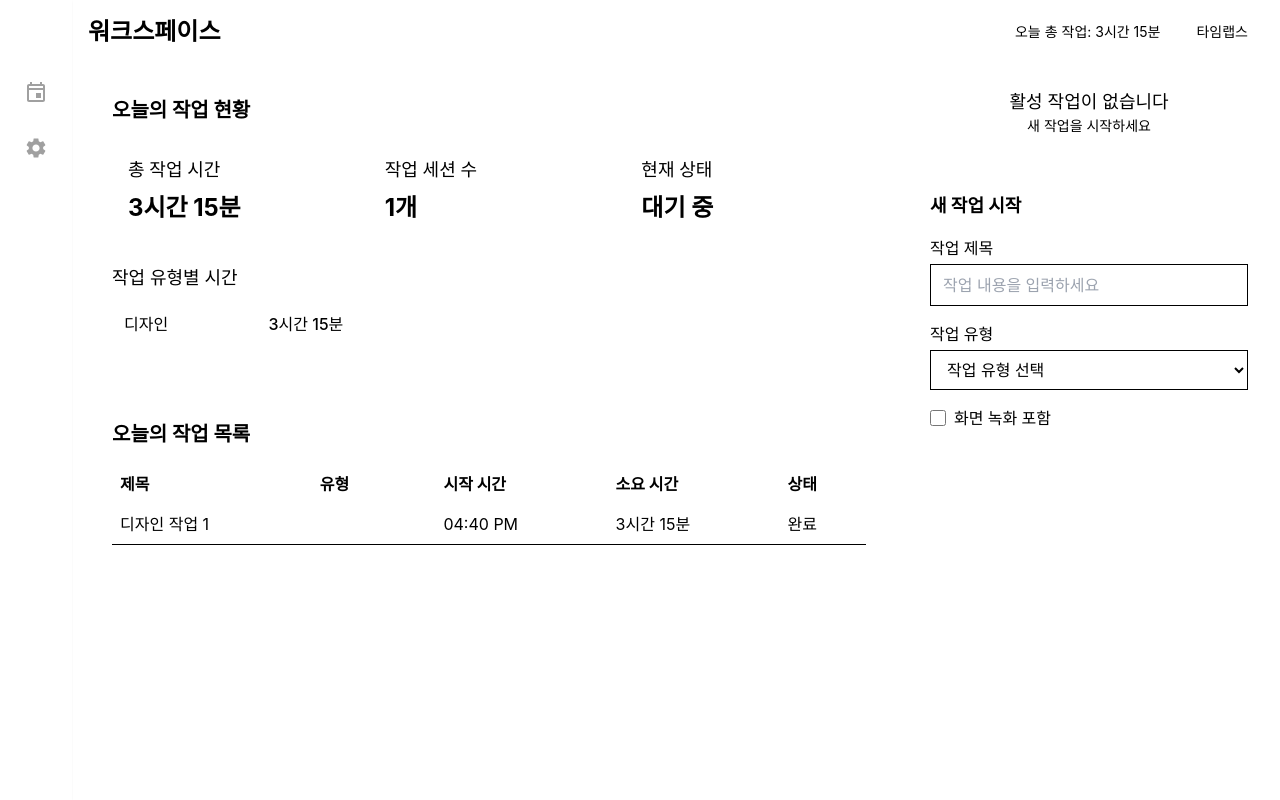
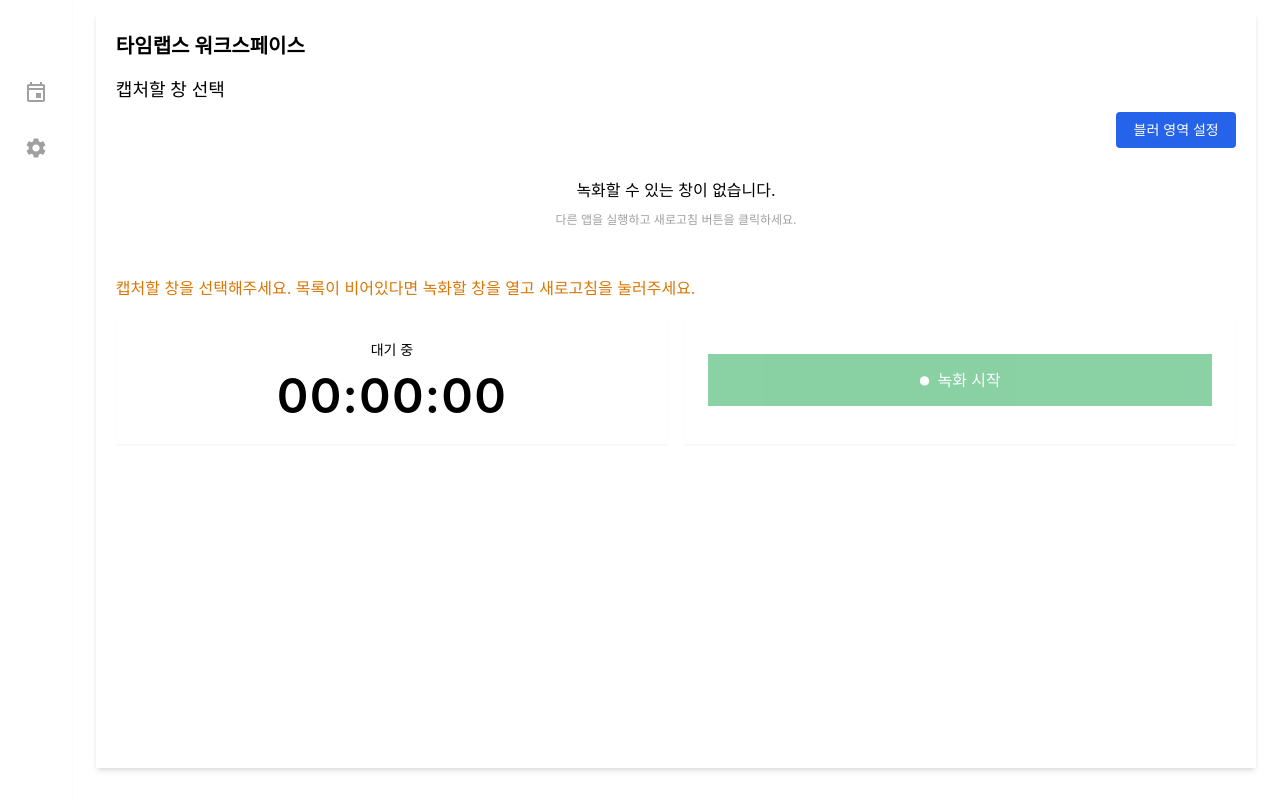
Before and after one commit to ChisaeHwang/dambi-frontend, a React (Create React App) app: page / in a window 1280 px wide. Both pictures are taken after a click on the element 36 px from the left and 36 px from the top of the page. Built offline with nearby package versions, Linux system fonts and the light colour scheme.

Commit message:
feat: 워크스페이스 카테고리 설정

```diff
--- a/src/features/timelapse/components/Timelapse.tsx
+++ b/src/features/timelapse/components/Timelapse.tsx
@@ -7,6 +7,8 @@ import TimelapseControls from "./TimelapseControls";
 import GeneratePrompt from "./GeneratePrompt";
 import BlurRegionSelector from "./BlurRegionSelector";
 import { BlurRegion } from "../types";
+import WorkspaceSessionForm from "./WorkspaceSessionForm";
+import { useWorkSession } from "../hooks/useWorkSession";
 
 const Timelapse: React.FC = () => {
   const {
@@ -28,9 +30,13 @@ const Timelapse: React.FC = () => {
     isStatusInitialized,
   } = useTimelapseGenerationCapture();
 
+  // WorkSession 관련 훅 추가
+  const { startSession, userTaskTypes, addTaskType } = useWorkSession();
+
   // 상태 관리
   const [showGeneratePrompt, setShowGeneratePrompt] = useState<boolean>(false);
   const [isPaused, setIsPaused] = useState<boolean>(false);
+  const [showSessionForm, setShowSessionForm] = useState<boolean>(false);
 
   // 블러 영역 관리
   const [blurRegions, setBlurRegions] = useState<BlurRegion[]>(() => {
@@ -91,7 +97,7 @@ const Timelapse: React.FC = () => {
     wasCapturingRef.current = isCapturing;
   }, [isCapturing, duration, showGeneratePrompt]);
 
-  // 캡처 시작 핸들러
+  // 캡처 시작 핸들러 - 작업 세션 폼 모달 표시로 변경
   const handleStartCapture = () => {
     // 타임랩스가 비활성화되었는지 확인
     if (timelapseOptions.enabled === false) {
@@ -101,8 +107,31 @@ const Timelapse: React.FC = () => {
       return;
     }
 
+    // 작업 세션 모달 표시
+    setShowSessionForm(true);
+  };
+
+  // 작업 세션 시작 후 캡처 시작
+  const handleStartSessionAndCapture = (
+    sessionData: Omit<
+      import("../../calendar/types").WorkSession,
+      "id" | "date" | "duration"
+    >
+  ) => {
+    // 항상 녹화 옵션을 true로 설정 (화면 녹화 포함 체크박스 무시)
+    const sessionWithRecording = {
+      ...sessionData,
+      isRecording: true,
+    };
+
+    // 작업 세션 시작
+    startSession(sessionWithRecording);
+
     // 새로운 캡처 시작
     startCapture();
+
+    // 모달 닫기
+    setShowSessionForm(false);
 
     // 블러 선택기 닫기 (블러 영역은 변경하지 않고 유지)
     setShowBlurSelector(false);
@@ -116,6 +145,11 @@ const Timelapse: React.FC = () => {
   // 캡처 취소 핸들러
   const handleCancelCapture = () => {
     setShowGeneratePrompt(false);
+  };
+
+  // 작업 폼 모달 닫기 핸들러
+  const handleCloseSessionForm = () => {
+    setShowSessionForm(false);
   };
 
   // 타임랩스 생성 핸들러
@@ -248,17 +282,11 @@ const Timelapse: React.FC = () => {
                   onClick={toggleBlurSelector}
                   className={`py-2 px-4 rounded min-w-[120px] text-sm text-white ${
                     showBlurSelector
-                      ? "bg-indigo-600 hover:bg-indigo-700"
-                      : "bg-[var(--bg-accent)] hover:bg-gray-700"
-                  } disabled:opacity-50 disabled:cursor-not-allowed`}
-                  disabled={isCapturing || !selectedWindowId}
-                  title={
-                    showBlurSelector
-                      ? "블러 영역 설정 완료"
-                      : "캡처 영상에서 제외할 영역 설정"
-                  }
+                      ? "bg-red-600 hover:bg-red-700"
+                      : "bg-blue-600 hover:bg-blue-700"
+                  }`}
                 >
-                  {showBlurSelector ? "영역 설정 완료" : "블러 영역 설정"}
+                  {showBlurSelector ? "블러 완료" : "블러 영역 설정"}
                 </button>
               )}
             />
@@ -310,6 +338,32 @@ const Timelapse: React.FC = () => {
         </div>
       )}
 
+      {/* 작업 세션 시작 모달 */}
+      {showSessionForm && (
+        <div className="fixed inset-0 bg-[rgba(0,0,0,0.7)] flex items-center justify-center z-50">
+          <div className="bg-[var(--bg-secondary)] rounded-lg shadow-lg p-6 w-[90%] max-w-[450px]">
+            <h3 className="text-xl font-semibold mb-4 text-center">
+              새 작업 시작
+            </h3>
+
+            <WorkspaceSessionForm
+              onStartSession={handleStartSessionAndCapture}
+              userTaskTypes={userTaskTypes}
+              onAddTaskType={addTaskType}
+            />
+
+            <div className="flex justify-end mt-4">
+              <button
+                onClick={handleCloseSessionForm}
+                className="py-2 px-4 bg-gray-500 hover:bg-gray-600 text-white rounded-md"
+              >
+                취소
+              </button>
+            </div>
+          </div>
+        </div>
+      )}
+
       {/* 타임랩스 생성 모달 */}
       {showGeneratePrompt && !isCapturing && (
         <GeneratePrompt
@@ -344,7 +398,6 @@ const Timelapse: React.FC = () => {
     <div className="bg-[var(--bg-primary)] text-[var(--text-normal)] h-screen w-full flex flex-col p-3">
       <div className="bg-[var(--bg-secondary)] rounded-lg shadow-md p-5 w-[98%] max-w-[1400px] min-w-auto mx-auto mb-5 h-[calc(100vh-30px)] overflow-y-auto">
         <h2 className="text-xl mb-4 font-semibold">타임랩스 워크스페이스</h2>
-
         {renderMainContent()}
       </div>
     </div>
--- a/src/features/timelapse/components/WorkspaceSessionForm.tsx
+++ b/src/features/timelapse/components/WorkspaceSessionForm.tsx
@@ -22,7 +22,6 @@ const WorkspaceSessionForm: React.FC<WorkspaceSessionFormProps> = ({
   const [title, setTitle] = useState<string>("");
   const [taskType, setTaskType] = useState<string>("");
   const [customTaskType, setCustomTaskType] = useState<string>("");
-  const [isRecording, setIsRecording] = useState<boolean>(false);
   const [showCustomTaskType, setShowCustomTaskType] = useState<boolean>(false);
 
   // 폼 제출 핸들러
@@ -42,7 +41,7 @@ const WorkspaceSessionForm: React.FC<WorkspaceSessionFormProps> = ({
       taskType: taskType === "custom" ? customTaskType.trim() : taskType,
       startTime: now,
       endTime: null,
-      isRecording,
+      isRecording: true, // 항상 녹화 활성화
       source: "manual",
       isActive: true,
       tags: [],
@@ -143,21 +142,6 @@ const WorkspaceSessionForm: React.FC<WorkspaceSessionFormProps> = ({
             </div>
           )}
 
-          {/* 녹화 여부 */}
-          <div className="flex items-center gap-2">
-            <input
-              id="isRecording"
-              type="checkbox"
-              checked={isRecording}
-              onChange={(e) => setIsRecording(e.target.checked)}
-              className="w-4 h-4"
-              disabled={isDisabled}
-            />
-            <label htmlFor="isRecording" className="font-medium">
-              화면 녹화 포함
-            </label>
-          </div>
-
           {/* 제출 버튼 */}
           <button
             type="submit"
--- a/src/pages/TimelapseWorkspacePage.tsx
+++ b/src/pages/TimelapseWorkspacePage.tsx
@@ -1,210 +1,12 @@
-import React, { useState } from "react";
-import {
-  useWorkSession,
-  WorkspaceSessionForm,
-  ActiveSessionPanel,
-  Timelapse,
-} from "../features/timelapse";
-import { formatDuration } from "../utils/timeUtils";
+import React from "react";
+import { Timelapse } from "../features/timelapse";
 
 /**
  * 타임랩스 워크스페이스 페이지
- * - 작업 세션 시작, 관리 및 타임랩스 기능을 제공
+ * - 타임랩스 기능을 제공하는 페이지
  */
 const TimelapseWorkspacePage: React.FC = () => {
-  const [showTimelapse, setShowTimelapse] = useState<boolean>(false);
-
-  const {
-    activeSession,
-    elapsedTime,
-    isRecording,
-    todaySessions,
-    userTaskTypes,
-    startSession,
-    pauseSession,
-    resumeSession,
-    stopSession,
-    addTaskType,
-  } = useWorkSession();
-
-  // 오늘 총 작업 시간 계산 (분 단위)
-  const totalWorkTimeToday = todaySessions.reduce((total, session) => {
-    return total + session.duration;
-  }, 0);
-
-  // 작업 종류별 시간 계산
-  const taskTypeStats = todaySessions.reduce(
-    (stats: { [key: string]: number }, session) => {
-      const taskType = session.taskType || "기타";
-      if (!stats[taskType]) {
-        stats[taskType] = 0;
-      }
-      stats[taskType] += session.duration;
-      return stats;
-    },
-    {}
-  );
-
-  return (
-    <div className="flex flex-col h-full bg-[var(--bg-primary)] text-[var(--text-normal)] p-4">
-      <div className="flex justify-between items-center mb-6">
-        <h1 className="text-2xl font-bold">워크스페이스</h1>
-
-        <div className="flex items-center gap-2">
-          <div className="text-sm px-3 py-1 bg-[var(--bg-secondary)] rounded-md">
-            오늘 총 작업: {formatDuration(totalWorkTimeToday * 60)}
-          </div>
-
-          <button
-            onClick={() => setShowTimelapse(!showTimelapse)}
-            className={`px-4 py-1.5 rounded text-sm ${
-              showTimelapse
-                ? "bg-[var(--primary-color)] text-white"
-                : "bg-[var(--bg-accent)] text-[var(--text-normal)]"
-            }`}
-          >
-            {showTimelapse ? "작업 관리" : "타임랩스"}
-          </button>
-        </div>
-      </div>
-
-      {showTimelapse ? (
-        // 타임랩스 화면
-        <Timelapse />
-      ) : (
-        // 작업 관리 화면
-        <div className="grid grid-cols-1 lg:grid-cols-[1fr_350px] gap-6">
-          <div className="flex flex-col gap-6">
-            <div className="bg-[var(--bg-secondary)] p-6 rounded-lg">
-              <h2 className="text-xl font-bold mb-4">오늘의 작업 현황</h2>
-
-              {/* 작업 요약 카드 */}
-              <div className="grid grid-cols-1 md:grid-cols-3 gap-4 mb-6">
-                <div className="bg-[var(--bg-accent)] p-4 rounded-lg">
-                  <h3 className="text-lg font-medium mb-2">총 작업 시간</h3>
-                  <p className="text-2xl font-bold">
-                    {formatDuration(totalWorkTimeToday * 60)}
-                  </p>
-                </div>
-
-                <div className="bg-[var(--bg-accent)] p-4 rounded-lg">
-                  <h3 className="text-lg font-medium mb-2">작업 세션 수</h3>
-                  <p className="text-2xl font-bold">{todaySessions.length}개</p>
-                </div>
-
-                <div className="bg-[var(--bg-accent)] p-4 rounded-lg">
-                  <h3 className="text-lg font-medium mb-2">현재 상태</h3>
-                  <p className="text-2xl font-bold">
-                    {activeSession?.isActive ? "작업 중" : "대기 중"}
-                  </p>
-                </div>
-              </div>
-
-              {/* 작업 유형별 시간 통계 */}
-              {Object.keys(taskTypeStats).length > 0 && (
-                <div>
-                  <h3 className="text-lg font-medium mb-2">작업 유형별 시간</h3>
-                  <div className="grid grid-cols-1 md:grid-cols-2 lg:grid-cols-3 gap-3">
-                    {Object.entries(taskTypeStats).map(([type, minutes]) => (
-                      <div
-                        key={type}
-                        className="flex justify-between items-center bg-[var(--bg-tertiary)] p-3 rounded"
-                      >
-                        <span>{type}</span>
-                        <span className="font-medium">
-                          {formatDuration(minutes * 60)}
-                        </span>
-                      </div>
-                    ))}
-                  </div>
-                </div>
-              )}
-            </div>
-
-            {/* 오늘의 작업 목록 */}
-            <div className="bg-[var(--bg-secondary)] p-6 rounded-lg">
-              <h2 className="text-xl font-bold mb-4">오늘의 작업 목록</h2>
-
-              {todaySessions.length === 0 ? (
-                <p className="text-center py-4 text-[var(--text-muted)]">
-                  오늘 작업 기록이 없습니다
-                </p>
-              ) : (
-                <div className="overflow-auto max-h-[400px]">
-                  <table className="w-full">
-                    <thead className="bg-[var(--bg-tertiary)]">
-                      <tr>
-                        <th className="p-2 text-left">제목</th>
-                        <th className="p-2 text-left">유형</th>
-                        <th className="p-2 text-left">시작 시간</th>
-                        <th className="p-2 text-left">소요 시간</th>
-                        <th className="p-2 text-left">상태</th>
-                      </tr>
-                    </thead>
-                    <tbody>
-                      {todaySessions.map((session) => (
-                        <tr
-                          key={session.id}
-                          className="border-b border-[var(--border-color)]"
-                        >
-                          <td className="p-2">{session.title}</td>
-                          <td className="p-2">
-                            <span className="px-2 py-0.5 bg-[var(--primary-color)] text-white rounded-md text-xs">
-                              {session.taskType}
-                            </span>
-                          </td>
-                          <td className="p-2">
-                            {new Date(session.startTime).toLocaleTimeString(
-                              [],
-                              {
-                                hour: "2-digit",
-                                minute: "2-digit",
-                              }
-                            )}
-                          </td>
-                          <td className="p-2">
-                            {formatDuration(session.duration * 60)}
-                          </td>
-                          <td className="p-2">
-                            {session.isActive ? (
-                              <span className="text-green-500">진행 중</span>
-                            ) : (
-                              <span>완료</span>
-                            )}
-                          </td>
-                        </tr>
-                      ))}
-                    </tbody>
-                  </table>
-                </div>
-              )}
-            </div>
-          </div>
-
-          {/* 사이드바 - 작업 시작 및 현재 작업 관리 */}
-          <div className="flex flex-col gap-6">
-            {/* 현재 작업 상태 패널 */}
-            <ActiveSessionPanel
-              activeSession={activeSession}
-              onPauseSession={pauseSession}
-              onResumeSession={resumeSession}
-              onStopSession={stopSession}
-              elapsedTime={elapsedTime}
-              isRecording={isRecording}
-            />
-
-            {/* 작업 시작 폼 */}
-            <WorkspaceSessionForm
-              onStartSession={startSession}
-              userTaskTypes={userTaskTypes}
-              onAddTaskType={addTaskType}
-              isDisabled={activeSession?.isActive === true}
-            />
-          </div>
-        </div>
-      )}
-    </div>
-  );
+  return <Timelapse />;
 };
 
 export default TimelapseWorkspacePage;
```
